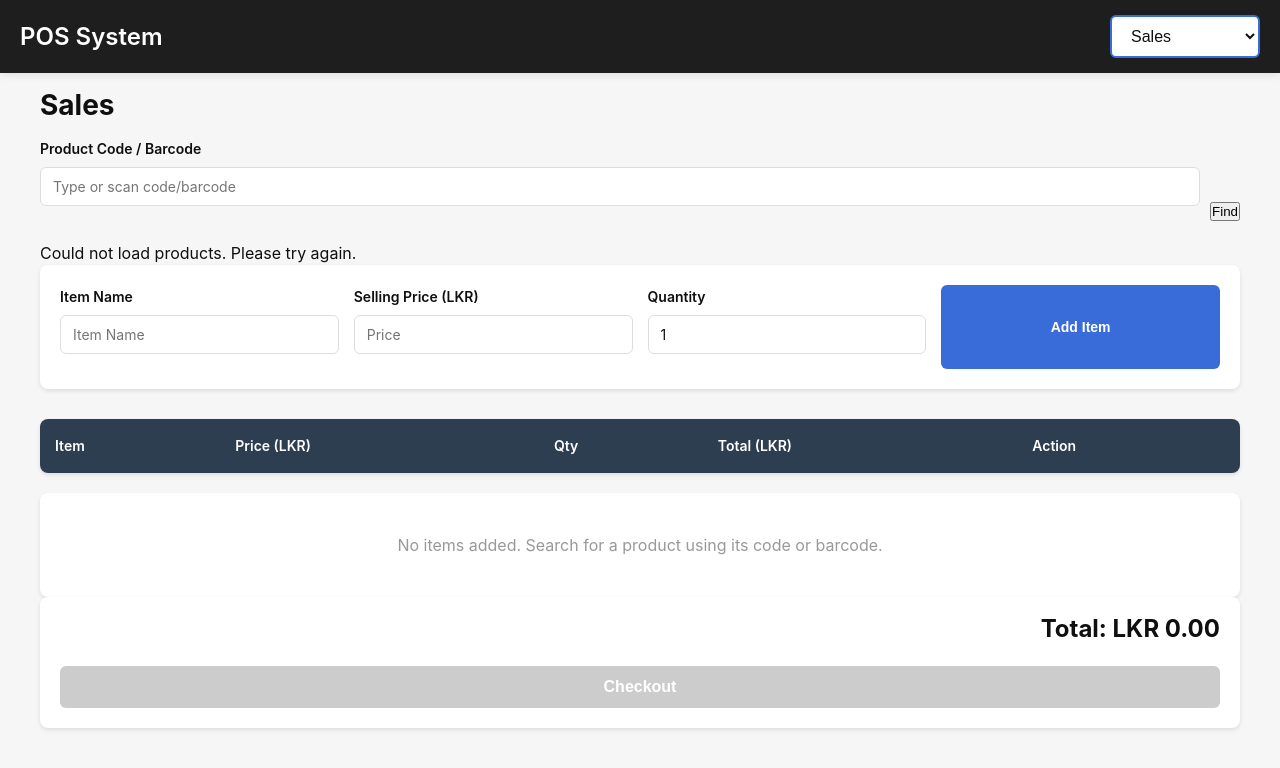
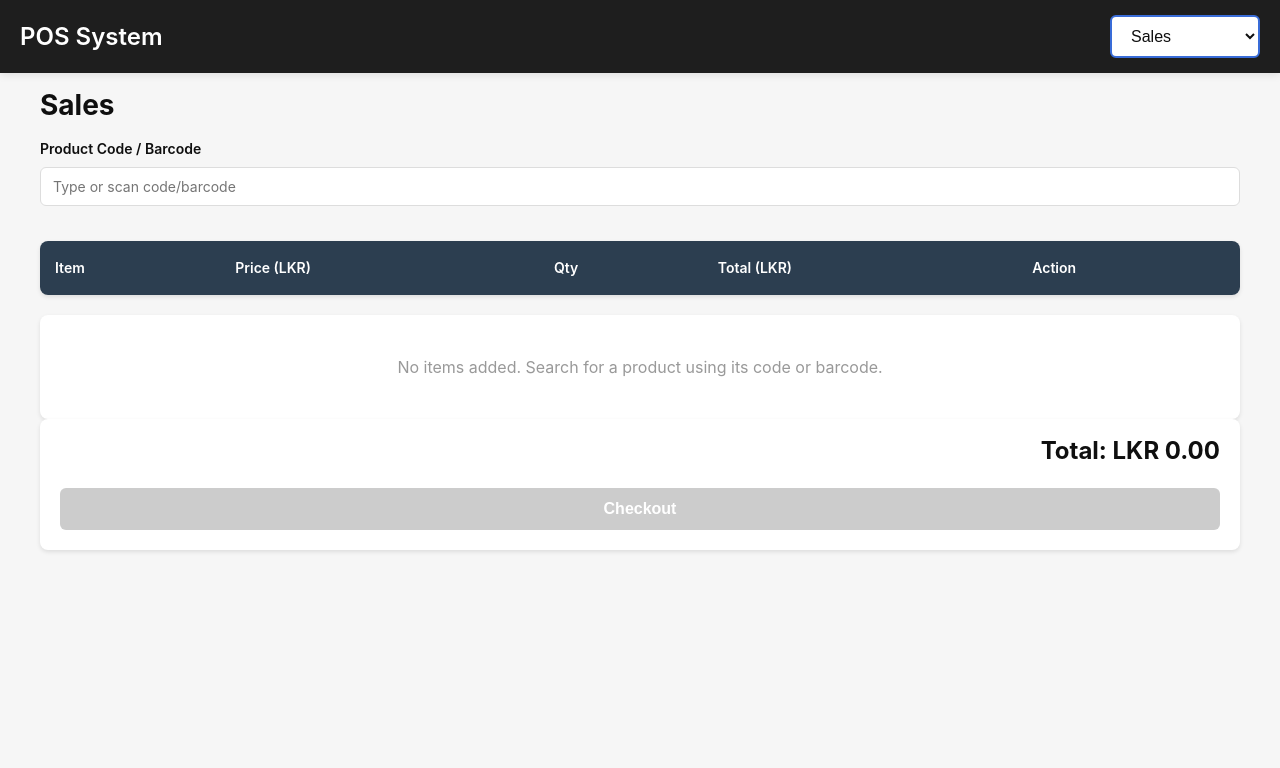
Before and after one commit to pawan1015/pwm_pos_new, a React (Vite) app: page / in a window 1280 px wide. Shown: the top 768 px of the page. Built offline with nearby package versions, Linux system fonts and the light colour scheme.

Commit message:
remove unwanted part

```diff
--- a/src/pages/Sales.jsx
+++ b/src/pages/Sales.jsx
@@ -199,48 +199,8 @@ export default function Sales() {
             </ul>
           )}
         </div>
-        <button className="btn-find" onClick={handleSearch}>
-          Find
-        </button>
       </div>
 
-      {error && <div className="error-message">{error}</div>}
-
-      <div className="sales-form">
-        <div className="form-group">
-          <label>Item Name</label>
-          <input
-            type="text"
-            placeholder="Item Name"
-            value={itemName}
-            onChange={(e) => setItemName(e.target.value)}
-          />
-        </div>
-        <div className="form-group">
-          <label>Selling Price (LKR)</label>
-          <input
-            type="number"
-            placeholder="Price"
-            value={itemPrice}
-            onChange={(e) => setItemPrice(e.target.value)}
-            step="0.01"
-          />
-        </div>
-        <div className="form-group">
-          <label>Quantity</label>
-          <input
-            id="sales-qty"
-            type="number"
-            placeholder="Quantity"
-            value={itemQty}
-            onChange={(e) => setItemQty(e.target.value)}
-            min="1"
-          />
-        </div>
-        <button className="btn-add" onClick={addItem}>
-          Add Item
-        </button>
-      </div>
 
       <table className="cart-table">
         <thead>
```
